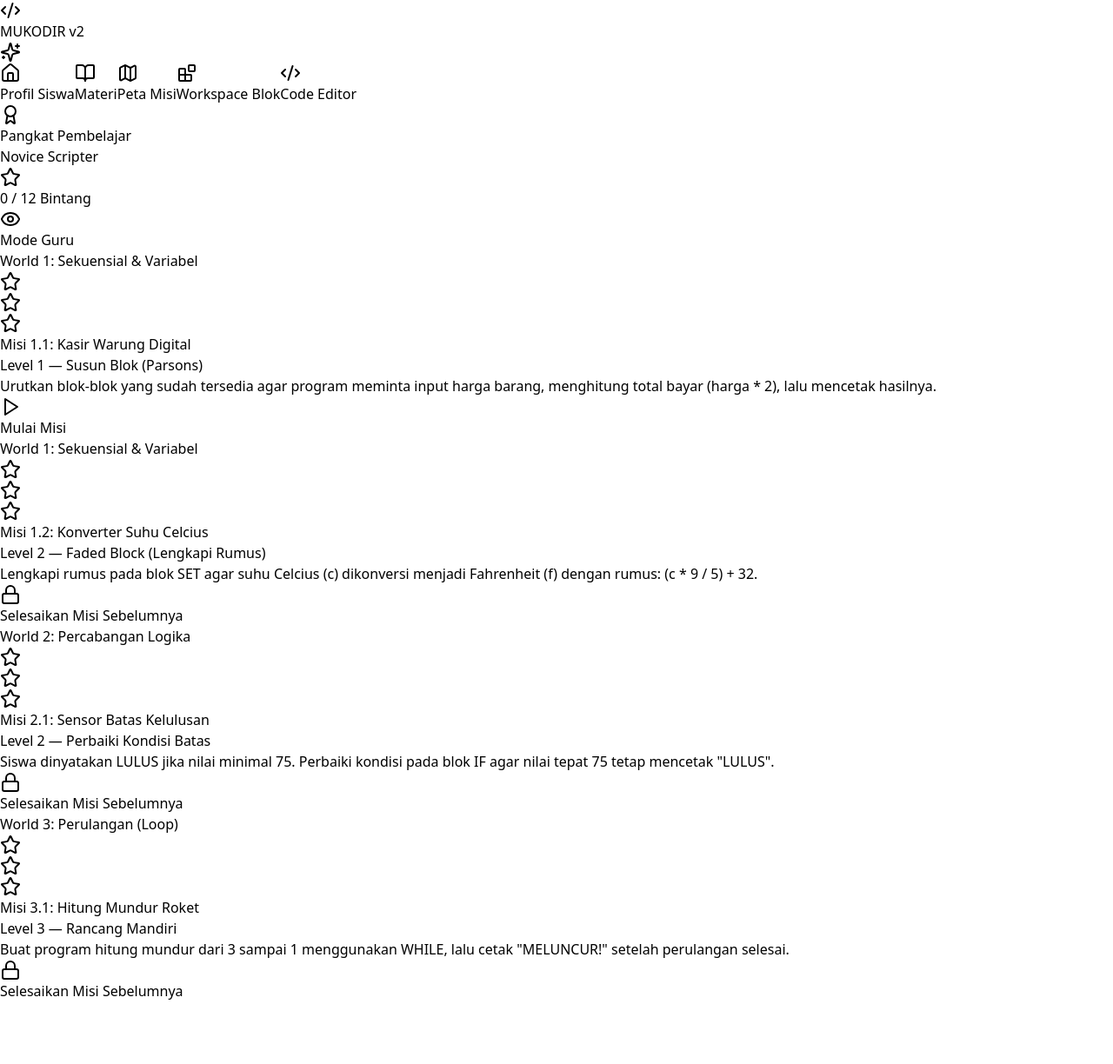
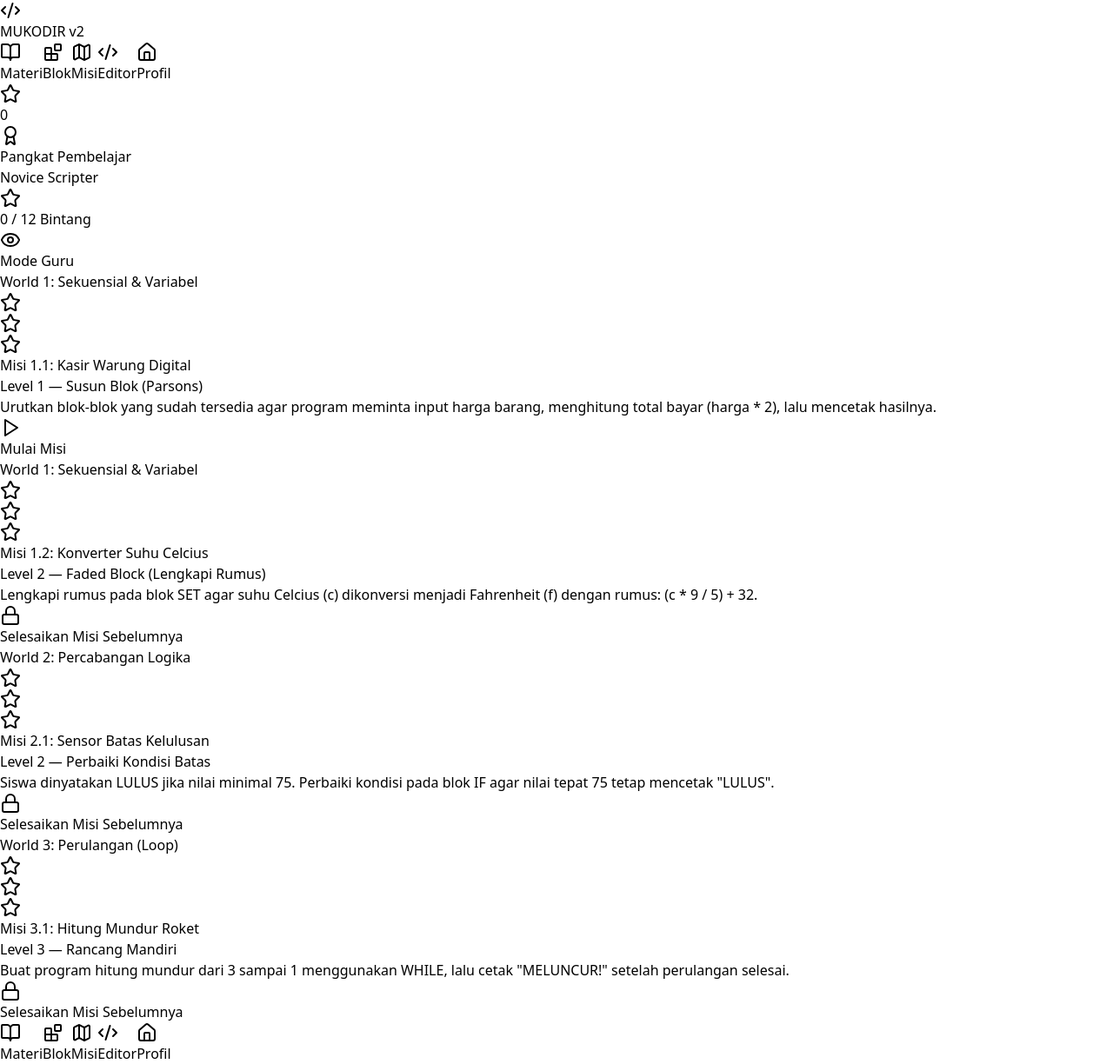
Before and after one commit to psptskasaofficials/mukodir-v2, a React (Vite) app: page / in a window 1280 px wide. Shown: the whole page at 87% size. Before the commit the page ends 1152 px from the top, so only its background shows below. Built offline with nearby package versions, Linux system fonts and the light colour scheme.

Commit message:
Update App.jsx

```diff
--- a/src/App.jsx
+++ b/src/App.jsx
@@ -1,11 +1,10 @@
 import React, { useState, useEffect } from 'react';
-import { Home, BookOpen, Map, Blocks, Code2, Sparkles, Info, CheckCircle2, XCircle, RotateCcw } from 'lucide-react';
+import { Home, BookOpen, Map, Blocks, Code2, Sparkles, Info, CheckCircle2, XCircle, RotateCcw, Star } from 'lucide-react';
 import { QUIZ_BANK } from './data/missions';
 import QuestMapView from './components/QuestMapView';
 import DrillView from './components/DrillView';
 import CodeView from './components/CodeView';
 
-// Komponen Materi Ringkas + Bank Soal Terkurasi
 const MateriView = () => {
   const [activeTopic, setActiveTopic] = useState(0);
   const [quizIdx, setQuizIdx] = useState(0);
@@ -23,15 +22,15 @@ const MateriView = () => {
   const currentQuiz = currentQuizList[quizIdx % currentQuizList.length];
 
   return (
-    <div className="grid grid-cols-1 lg:grid-cols-12 gap-6 bg-white rounded-3xl p-6 border border-slate-200 shadow-sm">
-      <div className="lg:col-span-4 space-y-2 border-b lg:border-b-0 lg:border-r border-slate-100 pb-4 lg:pb-0 lg:pr-4">
-        <h3 className="text-xs font-extrabold uppercase tracking-wider text-slate-400 mb-3">Modul Materi</h3>
+    <div className="grid grid-cols-1 lg:grid-cols-12 gap-4 md:gap-6 bg-white rounded-2xl md:rounded-3xl p-4 md:p-6 border border-slate-200 shadow-sm">
+      <div className="lg:col-span-4 flex lg:flex-col gap-2 overflow-x-auto pb-2 lg:pb-0 lg:pr-4 lg:border-r border-slate-100 no-scrollbar">
+        <h3 className="hidden lg:block text-xs font-extrabold uppercase tracking-wider text-slate-400 mb-2">Modul Materi</h3>
         {topics.map((t, i) => (
           <button
             key={i}
             onClick={() => { setActiveTopic(i); setQuizIdx(0); setSelectedAnswer(null); }}
-            className={`w-full text-left px-4 py-3 rounded-xl text-sm font-bold transition-all ${
-              activeTopic === i ? 'bg-indigo-600 text-white shadow-sm' : 'text-slate-600 hover:bg-slate-50'
+            className={`text-left px-3.5 py-2.5 rounded-xl text-xs md:text-sm font-bold transition-all whitespace-nowrap lg:whitespace-normal shrink-0 ${
+              activeTopic === i ? 'bg-indigo-600 text-white shadow-sm' : 'bg-slate-50 lg:bg-transparent text-slate-600 hover:bg-slate-100'
             }`}
           >
             {t.title}
@@ -39,20 +38,20 @@ const MateriView = () => {
         ))}
       </div>
 
-      <div className="lg:col-span-8 space-y-6">
+      <div className="lg:col-span-8 space-y-5">
         <div>
-          <h2 className="text-2xl font-extrabold text-slate-800 mb-2">{topics[activeTopic].title}</h2>
-          <p className="text-slate-600 leading-relaxed">{topics[activeTopic].desc}</p>
+          <h2 className="text-xl md:text-2xl font-extrabold text-slate-800 mb-2">{topics[activeTopic].title}</h2>
+          <p className="text-sm md:text-base text-slate-600 leading-relaxed">{topics[activeTopic].desc}</p>
         </div>
 
-        <div className="bg-indigo-50/70 border border-indigo-100 rounded-2xl p-5 space-y-4">
-          <div className="flex justify-between items-center">
-            <span className="text-sm font-extrabold text-indigo-900">Uji Pemahaman Konsep</span>
+        <div className="bg-indigo-50/70 border border-indigo-100 rounded-2xl p-4 md:p-5 space-y-4">
+          <div className="flex justify-between items-center gap-2">
+            <span className="text-xs md:text-sm font-extrabold text-indigo-900">Uji Pemahaman Konsep</span>
             <button
               onClick={() => { setQuizIdx((p) => p + 1); setSelectedAnswer(null); }}
-              className="text-xs bg-white border border-indigo-200 text-indigo-700 px-3 py-1.5 rounded-lg font-bold flex items-center gap-1"
+              className="text-xs bg-white border border-indigo-200 text-indigo-700 px-3 py-1.5 rounded-lg font-bold flex items-center gap-1 shrink-0 active:scale-95"
             >
-              <RotateCcw className="w-3.5 h-3.5" /> Soal Berikutnya
+              <RotateCcw className="w-3.5 h-3.5" /> Soal Lain
             </button>
           </div>
           <p className="font-bold text-slate-800 text-sm">{currentQuiz.question}</p>
@@ -66,15 +65,15 @@ const MateriView = () => {
                   key={idx}
                   disabled={show}
                   onClick={() => setSelectedAnswer(idx)}
-                  className={`w-full text-left px-4 py-2.5 rounded-xl border text-sm flex justify-between items-center transition-all ${
+                  className={`w-full text-left px-3.5 py-3 rounded-xl border text-xs md:text-sm flex justify-between items-center transition-all active:scale-[0.99] ${
                     !show ? 'bg-white border-slate-200 hover:border-indigo-400' :
                     isCorrect ? 'bg-emerald-50 border-emerald-300 text-emerald-900 font-semibold' :
                     isSelected ? 'bg-red-50 border-red-300 text-red-900' : 'bg-white opacity-50'
                   }`}
                 >
-                  <span>{opt}</span>
-                  {show && isCorrect && <CheckCircle2 className="w-4 h-4 text-emerald-600" />}
-                  {show && isSelected && !isCorrect && <XCircle className="w-4 h-4 text-red-500" />}
+                  <span className="pr-2">{opt}</span>
+                  {show && isCorrect && <CheckCircle2 className="w-4 h-4 text-emerald-600 shrink-0" />}
+                  {show && isSelected && !isCorrect && <XCircle className="w-4 h-4 text-red-500 shrink-0" />}
                 </button>
               );
             })}
@@ -104,6 +103,8 @@ export default function App() {
     localStorage.setItem('mukodir_progress', JSON.stringify(progress));
   }, [progress]);
 
+  const totalStars = Object.values(progress).reduce((a, b) => a + b, 0);
+
   const handleCompleteMission = (missionId, stars) => {
     setProgress((prev) => ({
       ...prev,
@@ -121,35 +122,45 @@ export default function App() {
     setActiveTab('code');
   };
 
-  const tabs = [
-    { id: 'home', label: 'Profil Siswa', icon: Home },
+  // Urutan menu khusus mobile (Misi berada di tengah seperti Programming Hub)
+  const navItems = [
     { id: 'materi', label: 'Materi', icon: BookOpen },
-    { id: 'quests', label: 'Peta Misi', icon: Map },
-    { id: 'drill', label: 'Workspace Blok', icon: Blocks },
-    { id: 'code', label: 'Code Editor', icon: Code2 },
+    { id: 'drill', label: 'Blok', icon: Blocks },
+    { id: 'quests', label: 'Misi', icon: Map, isCenter: true },
+    { id: 'code', label: 'Editor', icon: Code2 },
+    { id: 'home', label: 'Profil', icon: Home },
   ];
 
   return (
-    <div className="min-h-screen bg-slate-100 flex flex-col font-sans">
-      <nav className="bg-white border-b border-slate-200 sticky top-0 z-40 shadow-sm">
-        <div className="max-w-7xl mx-auto px-4 flex flex-col md:flex-row md:justify-between md:items-center py-3 md:h-16 gap-2">
+    <div className="min-h-screen bg-slate-100 flex flex-col font-sans pb-20 md:pb-0">
+      {/* Top App Bar (Ringkas di HP, Lengkap di Desktop) */}
+      <header className="bg-white/95 backdrop-blur-md border-b border-slate-200 sticky top-0 z-40 shadow-sm">
+        <div className="max-w-7xl mx-auto px-4 h-14 md:h-16 flex justify-between items-center">
           <div className="flex items-center gap-2.5">
-            <div className="bg-indigo-600 p-2 rounded-xl text-white">
+            <div className="bg-indigo-600 p-1.5 md:p-2 rounded-xl text-white shadow-sm">
               <Code2 className="w-5 h-5" />
             </div>
-            <span className="font-extrabold text-lg text-slate-800">
-              MUKODIR <span className="text-indigo-600">v2</span> <Sparkles className="inline w-4 h-4 text-amber-400" />
-            </span>
+            <div>
+              <span className="font-extrabold text-base md:text-lg text-slate-800 tracking-tight">
+                MUKODIR <span className="text-indigo-600">v2</span>
+              </span>
+              {studentName && (
+                <p className="text-[10px] text-slate-400 font-semibold leading-none md:hidden">
+                  Halo, {studentName}
+                </p>
+              )}
+            </div>
           </div>
 
-          <div className="flex gap-1.5 overflow-x-auto">
-            {tabs.map((t) => {
+          {/* Navigasi Desktop (Tersembunyi di HP) */}
+          <nav className="hidden md:flex gap-1.5">
+            {navItems.map((t) => {
               const Icon = t.icon;
               return (
                 <button
                   key={t.id}
                   onClick={() => setActiveTab(t.id)}
-                  className={`flex items-center gap-1.5 px-3.5 py-2 rounded-xl text-xs font-bold transition-all whitespace-nowrap ${
+                  className={`flex items-center gap-1.5 px-3.5 py-2 rounded-xl text-xs font-bold transition-all ${
                     activeTab === t.id
                       ? 'bg-indigo-50 text-indigo-700 border border-indigo-200'
                       : 'text-slate-500 hover:bg-slate-50'
@@ -159,15 +170,29 @@ export default function App() {
                 </button>
               );
             })}
+          </nav>
+
+          {/* Badge Bintang & Status di Pojok Kanan Atas */}
+          <div className="flex items-center gap-2">
+            <div className="bg-amber-50 border border-amber-200 px-2.5 py-1 rounded-full flex items-center gap-1">
+              <Star className="w-3.5 h-3.5 text-amber-500 fill-amber-500" />
+              <span className="text-xs font-extrabold text-amber-900">{totalStars}</span>
+            </div>
           </div>
         </div>
-      </nav>
+      </header>
 
-      <main className="flex-1 max-w-7xl w-full mx-auto p-4 md:p-6">
+      {/* Konten Utama */}
+      <main className="flex-1 max-w-7xl w-full mx-auto p-3 sm:p-4 md:p-6">
         {activeTab === 'home' && (
-          <div className="max-w-md mx-auto bg-white rounded-3xl p-8 border border-slate-200 shadow-sm text-center space-y-4 mt-8">
-            <h1 className="text-2xl font-extrabold text-slate-800">Identitas Pembelajar</h1>
-            <p className="text-sm text-slate-500">Nama Anda akan disimpan di perangkat ini untuk mencatat perolehan bintang misi.</p>
+          <div className="max-w-md mx-auto bg-white rounded-3xl p-6 md:p-8 border border-slate-200 shadow-sm text-center space-y-4 mt-4 md:mt-8">
+            <div className="w-16 h-16 bg-indigo-50 text-indigo-600 rounded-2xl flex items-center justify-center mx-auto font-extrabold text-2xl">
+              {studentName ? studentName.charAt(0).toUpperCase() : <Sparkles className="w-8 h-8" />}
+            </div>
+            <h1 className="text-xl md:text-2xl font-extrabold text-slate-800">Identitas Pembelajar</h1>
+            <p className="text-xs md:text-sm text-slate-500">
+              Nama Anda disimpan otomatis di HP ini untuk mencatat progres bintang misi.
+            </p>
             <input
               value={studentName}
               onChange={(e) => {
@@ -179,9 +204,9 @@ export default function App() {
             />
             <button
               onClick={() => setActiveTab('quests')}
-              className="w-full bg-indigo-600 hover:bg-indigo-700 text-white font-bold py-3 rounded-xl text-sm"
+              className="w-full bg-indigo-600 hover:bg-indigo-700 active:scale-[0.99] text-white font-bold py-3.5 rounded-xl text-sm shadow-md shadow-indigo-200"
             >
-              Masuk ke Peta Misi ➔
+              Mulai Belajar di Peta Misi ➔
             </button>
           </div>
         )}
@@ -196,6 +221,55 @@ export default function App() {
         )}
         {activeTab === 'code' && <CodeView initialCode={editorPayload.code} initialLang={editorPayload.lang} />}
       </main>
+
+      {/* Bottom Navigation Bar Khusus Mobile (Ala Programming Hub) */}
+      <nav className="md:hidden fixed bottom-0 left-0 right-0 bg-white border-t border-slate-200 z-50 px-2 pb-safe shadow-[0_-4px_20px_rgba(0,0,0,0.05)]">
+        <div className="flex justify-around items-center h-16">
+          {navItems.map((item) => {
+            const Icon = item.icon;
+            const isActive = activeTab === item.id;
+
+            // Tombol Tengah Menonjol (Peta Misi)
+            if (item.isCenter) {
+              return (
+                <button
+                  key={item.id}
+                  onClick={() => setActiveTab(item.id)}
+                  className="flex flex-col items-center justify-center -mt-5"
+                >
+                  <div
+                    className={`w-13 h-13 p-3.5 rounded-2xl shadow-lg transition-transform active:scale-90 flex items-center justify-center ${
+                      isActive
+                        ? 'bg-indigo-600 text-white ring-4 ring-indigo-100'
+                        : 'bg-slate-800 text-white'
+                    }`}
+                  >
+                    <Icon className="w-6 h-6" />
+                  </div>
+                  <span className={`text-[10px] font-extrabold mt-1 ${isActive ? 'text-indigo-600' : 'text-slate-500'}`}>
+                    {item.label}
+                  </span>
+                </button>
+              );
+            }
+
+            return (
+              <button
+                key={item.id}
+                onClick={() => setActiveTab(item.id)}
+                className="flex flex-col items-center justify-center flex-1 py-1 active:scale-95 transition-transform"
+              >
+                <div className={`p-1.5 rounded-xl ${isActive ? 'bg-indigo-50 text-indigo-600' : 'text-slate-400'}`}>
+                  <Icon className="w-5 h-5" />
+                </div>
+                <span className={`text-[10px] font-bold mt-0.5 ${isActive ? 'text-indigo-600' : 'text-slate-500'}`}>
+                  {item.label}
+                </span>
+              </button>
+            );
+          })}
+        </div>
+      </nav>
     </div>
   );
 }
```
